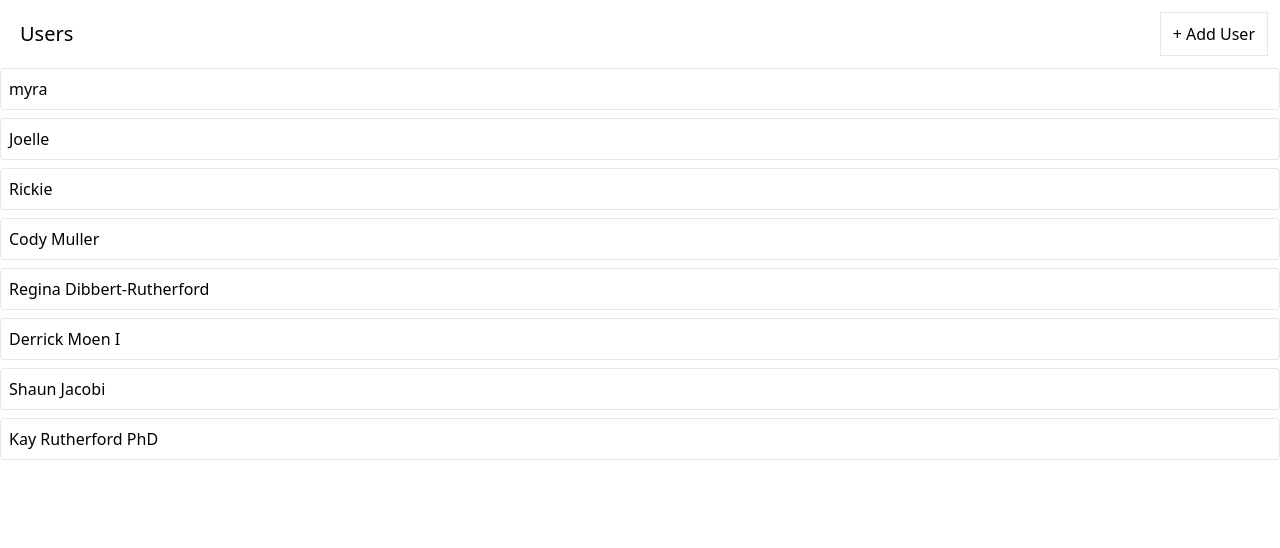
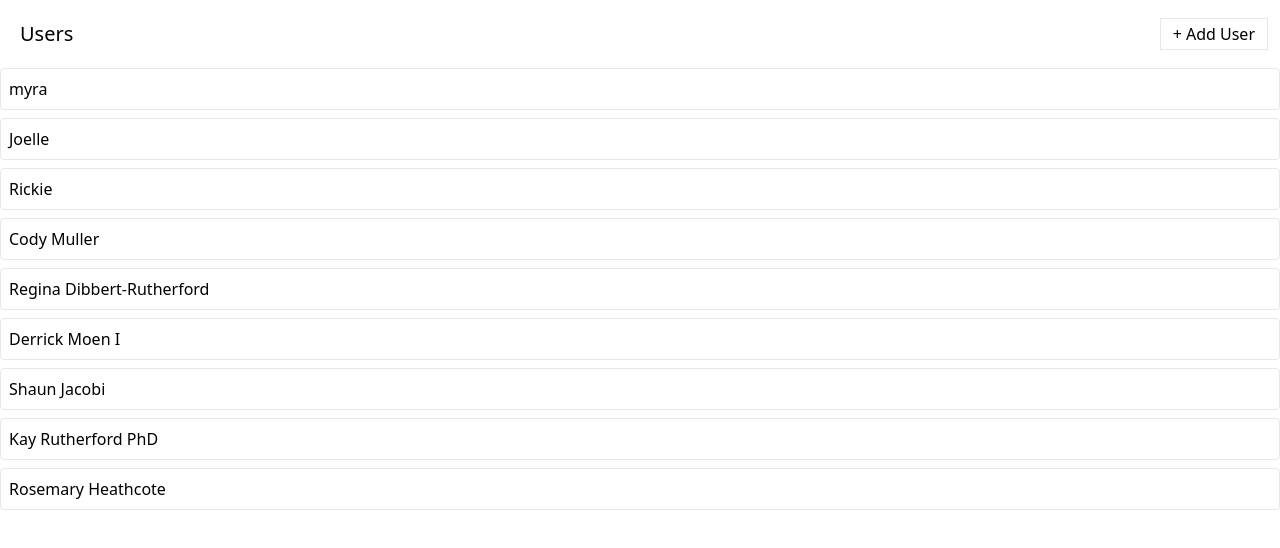
Before and after one commit to numberwang55/media-vite, a React (Vite) app: page / in a window 1280 px wide. Shown: the top 548 px of the page. Built offline with nearby package versions, Linux system fonts and the light colour scheme; data requests are answered from the project's data file.

Commit message:
Refactor: UsersList - render skeleton/error below top bar

```diff
--- a/db.json
+++ b/db.json
@@ -31,6 +31,10 @@
     {
       "id": "bd93",
       "name": "Kay Rutherford PhD"
+    },
+    {
+      "id": "dcc5",
+      "name": "Rosemary Heathcote"
     }
   ],
   "albums": [],
--- a/src/components/Button.jsx
+++ b/src/components/Button.jsx
@@ -1,4 +1,5 @@
-import className from 'classnames';
+import className from "classnames";
+import { GoSync } from "react-icons/go";
 
 function Button({
   children,
@@ -9,30 +10,32 @@
   danger,
   outline,
   rounded,
+  loading,
   ...rest
 }) {
   const classes = className(
     rest.className,
-    'flex items-center px-3 py-1.5 border',
+    "flex items-center px-3 py-1.5 border h-8",
     {
-      'border-blue-500 bg-blue-500 text-white': primary,
-      'border-gray-900 bg-gray-900 text-white': secondary,
-      'border-green-500 bg-green-500 text-white': success,
-      'border-yellow-400 bg-yellow-400 text-white': warning,
-      'border-red-500 bg-red-500 text-white': danger,
-      'rounded-full': rounded,
-      'bg-white': outline,
-      'text-blue-500': outline && primary,
-      'text-gray-900': outline && secondary,
-      'text-green-500': outline && success,
-      'text-yellow-400': outline && warning,
-      'text-red-500': outline && danger,
+      "opacity-80": loading,
+      "border-blue-500 bg-blue-500 text-white": primary,
+      "border-gray-900 bg-gray-900 text-white": secondary,
+      "border-green-500 bg-green-500 text-white": success,
+      "border-yellow-400 bg-yellow-400 text-white": warning,
+      "border-red-500 bg-red-500 text-white": danger,
+      "rounded-full": rounded,
+      "bg-white": outline,
+      "text-blue-500": outline && primary,
+      "text-gray-900": outline && secondary,
+      "text-green-500": outline && success,
+      "text-yellow-400": outline && warning,
+      "text-red-500": outline && danger,
     }
   );
 
   return (
-    <button {...rest} className={classes}>
-      {children}
+    <button {...rest} disabled={loading} className={classes}>
+      {loading ? <GoSync className="animate-spin" /> : children}
     </button>
   );
 }
@@ -48,7 +51,7 @@
 
     if (count > 1) {
       return new Error(
-        'Only one of primary, secondary, success, warning, danger can be true'
+        "Only one of primary, secondary, success, warning, danger can be true"
       );
     }
   },
--- a/src/components/UsersList.jsx
+++ b/src/components/UsersList.jsx
@@ -6,30 +6,28 @@
 import useThunk from "../hooks/use-thunk";
 
 export default function UsersList() {
-  const [doFetchUsers, isLoadingUsers, loadingUsersError] = useThunk(fetchUsers)
-  const [doCreateUser, isCreatingUser, creatingUserError] = useThunk(addUser)
+  const [doFetchUsers, isLoadingUsers, loadingUsersError] = useThunk(fetchUsers);
+  const [doCreateUser, isCreatingUser, creatingUserError] = useThunk(addUser);
 
   const { data, isLoading, error } = useSelector((state) => {
     return state.users;
   });
 
   useEffect(() => {
-    doFetchUsers()
+    doFetchUsers();
   }, [doFetchUsers]);
 
   const handleUserAdd = () => {
-    doCreateUser()
+    doCreateUser();
   };
 
+  let content;
   if (isLoadingUsers) {
-    return <Skeleton times={6} className="h-10 w-full" />;
-  }
-
-  if (loadingUsersError) {
-    return <div>Error fetching data...</div>;
-  }
-
-  const renderedUsers = data.map((user) => {
+    content = <Skeleton times={6} className="h-10 w-full" />;
+  } else if (loadingUsersError) {
+    content = <div>Error fetching data...</div>;
+  } else {
+    content = data.map((user) => {
       return (
         <div key={user.id} className="mb-2 border rounded">
           <div className="flex p-2 justify-between items-center cursor-pointer">
@@ -38,17 +36,18 @@
         </div>
       );
     });
+  }
 
   return (
     <div>
-      <div className="flex flex-row justify-between m-3">
+      <div className="flex flex-row justify-between items-center m-3">
         <h1 className="m-2 text-xl">Users</h1>
-        {isCreatingUser ? ("Creating User...") : (
-          <Button onClick={handleUserAdd}>+ Add User</Button>
-        )}
+        <Button loading={isCreatingUser} onClick={handleUserAdd}>
+          + Add User
+        </Button>
         {creatingUserError && "Error creating user..."}
       </div>
-      {renderedUsers}
+      {content}
     </div>
   );
 }
```
Lines whose indentation alone changed are shown as unchanged.
